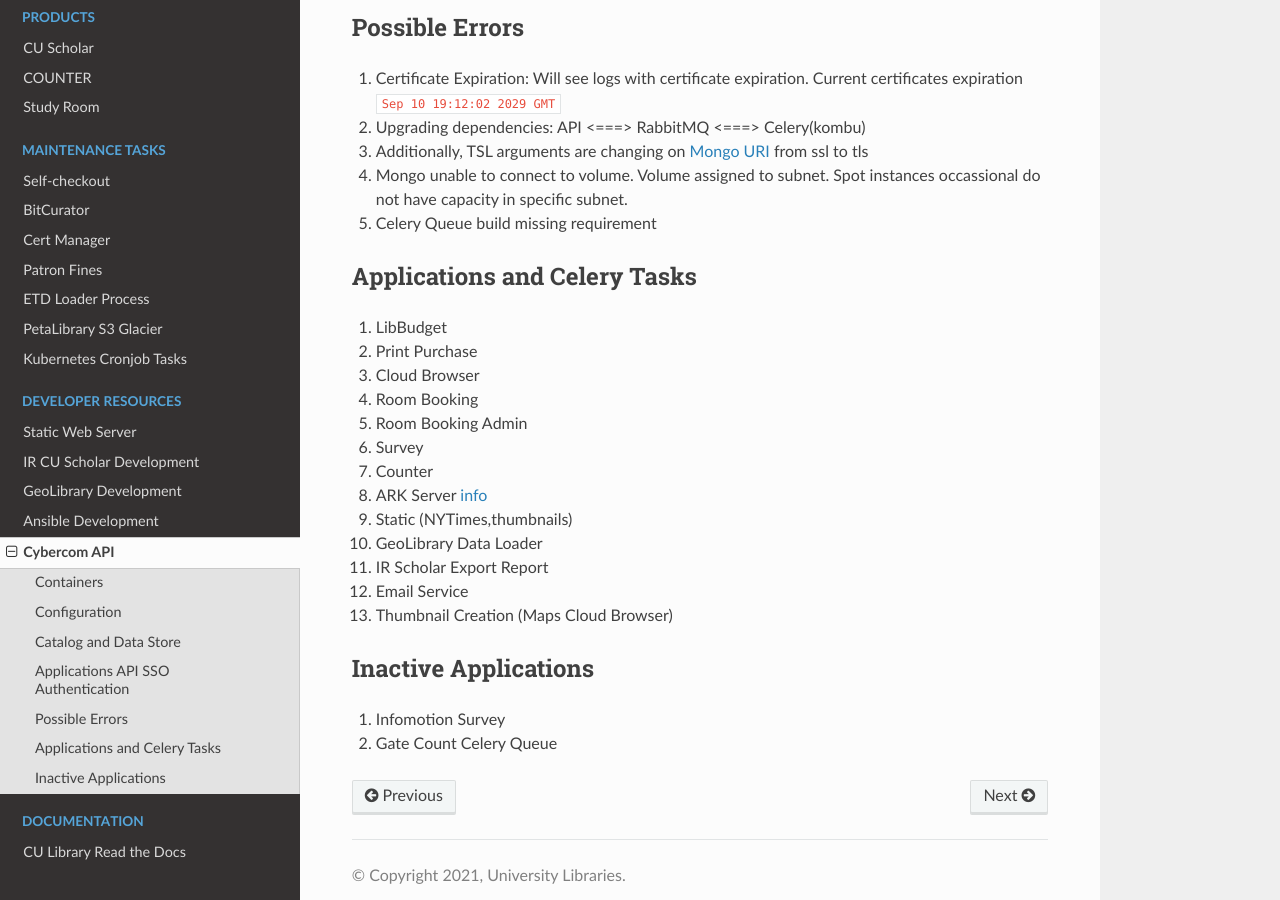
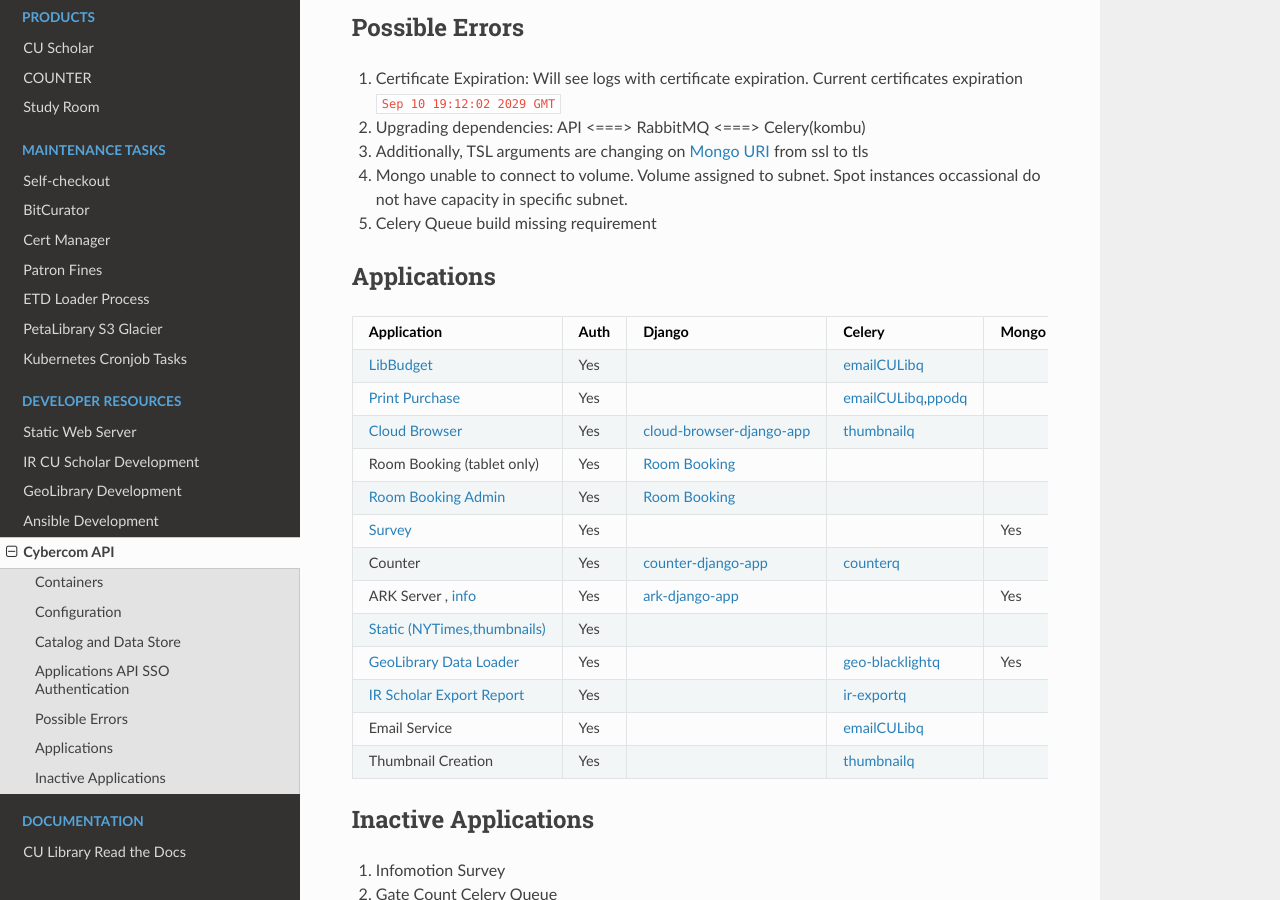
Before and after one commit to culibraries/documentation, a Sphinx documentation site: the page built from docs/pages/cybercom-dev.md, in a window 1280 px wide and 900 px high, scrolled down 2499 px. Built offline with Sphinx 7.4.7 and the Read the Docs theme 2.0.0, drawn with Linux system fonts in a browser that asks for light colours.

Commit message:
roadmap to applications

```diff
--- a/docs/pages/cybercom-dev.md
+++ b/docs/pages/cybercom-dev.md
@@ -103,20 +103,23 @@
 1. Mongo unable to connect to volume. Volume assigned to subnet. Spot instances occassional do not have capacity in specific subnet.
 1. Celery Queue build missing requirement
 
-## Applications and Celery Tasks
-1. LibBudget
-1. Print Purchase
-1. Cloud Browser
-1. Room Booking
-1. Room Booking Admin
-1. Survey
-1. Counter
-1. ARK Server [info](https://arks.org/about/ark-naans-and-systems/)
-1. Static (NYTimes,thumbnails)
-1. GeoLibrary Data Loader
-1. IR Scholar Export Report
-1. Email Service
-1. Thumbnail Creation (Maps Cloud Browser)
+## Applications
+|Application| Auth | Django | Celery | Mongo|
+|-----------|-------|-------|---------|----|
+|[LibBudget](https://libapps.colorado.edu/libbudget/)| Yes | |[emailCULibq](https://github.com/culibraries/emailCULibq)||
+|[Print Purchase](https://libapps.colorado.edu/printpurchase/)|  Yes | |[emailCULibq](https://github.com/culibraries/emailCULibq),[ppodq](https://github.com/culibraries/ppodq)| |
+|[Cloud Browser](https://libapps.colorado.edu/cloud-browser/dashboard)|Yes|[cloud-browser-django-app](https://github.com/culibraries/cloud-browser-django-app)|[thumbnailq](https://github.com/culibraries/thumbnailq) | |
+|Room Booking (tablet only)|Yes|[Room Booking](https://github.com/culibraries/room-booking-django-app) | ||
+|[Room Booking Admin](https://libapps.colorado.edu/room-booking-admin/#/) |Yes| [Room Booking](https://github.com/culibraries/room-booking-django-app)| ||
+|[Survey](https://libapps.colorado.edu/survey)|Yes|||Yes|
+|Counter|Yes|[counter-django-app](https://github.com/culibraries/counter-django-app)|[counterq](https://github.com/culibraries/counterq)||
+|ARK Server , [info](https://arks.org/about/ark-naans-and-systems/)|Yes |[ark-django-app](https://github.com/culibraries/ark-django-app)||Yes|
+|[Static (NYTimes,thumbnails)](https://libapps.colorado.edu/static/)| Yes ||||
+|[GeoLibrary Data Loader](https://libapps.colorado.edu/geoDataLoader/)|Yes||[geo-blacklightq](https://github.com/culibraries/geo-blacklightq) |Yes|
+|[IR Scholar Export Report](https://test-libapps.colorado.edu/api/queue/)| Yes ||[ir-exportq](https://github.com/culibraries/ir-exportq)||
+|Email Service|Yes||[emailCULibq](https://github.com/culibraries/emailCULibq)||
+|Thumbnail Creation|Yes||[thumbnailq](https://github.com/culibraries/thumbnailq)||
+
 
 ## Inactive Applications
 
```
